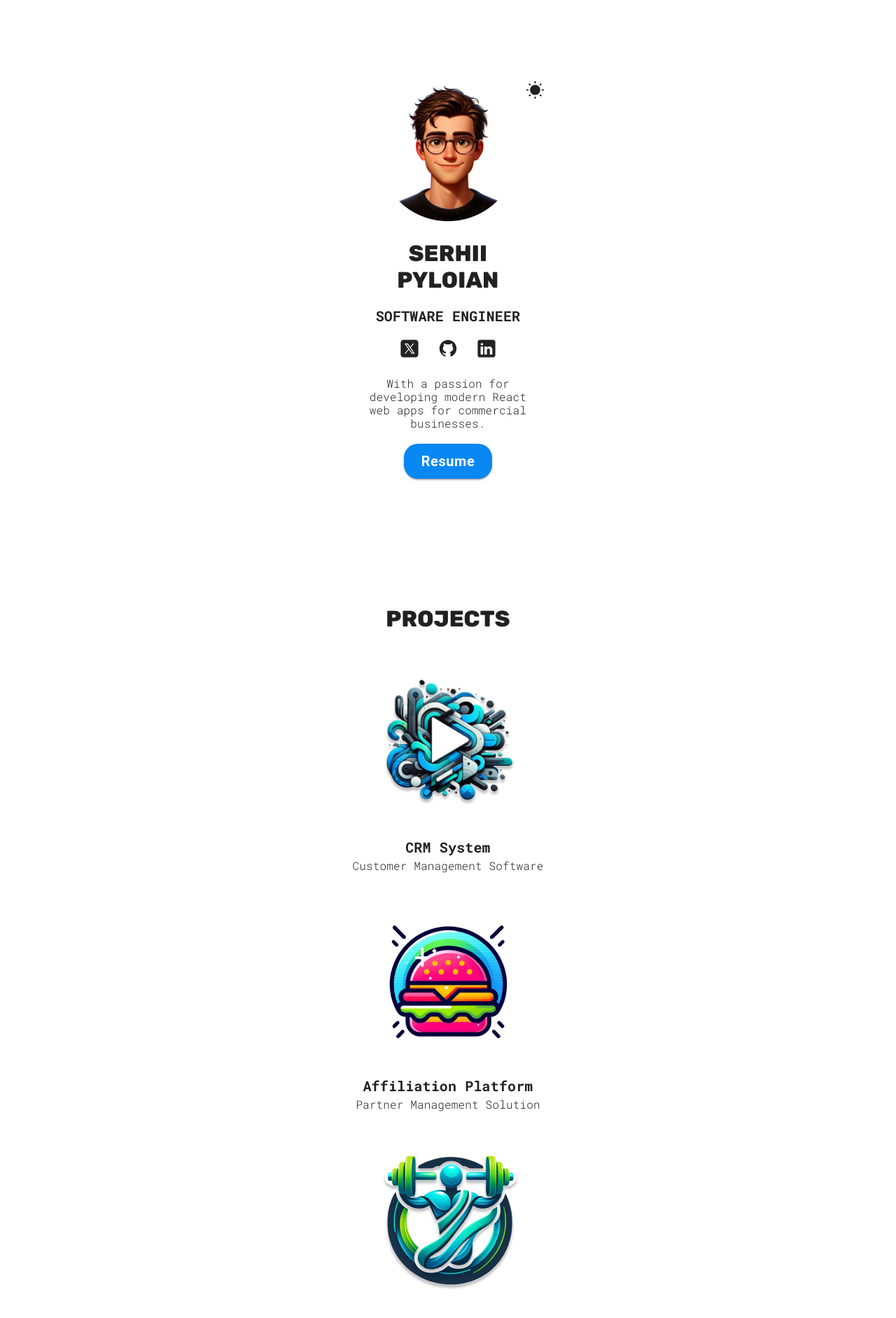
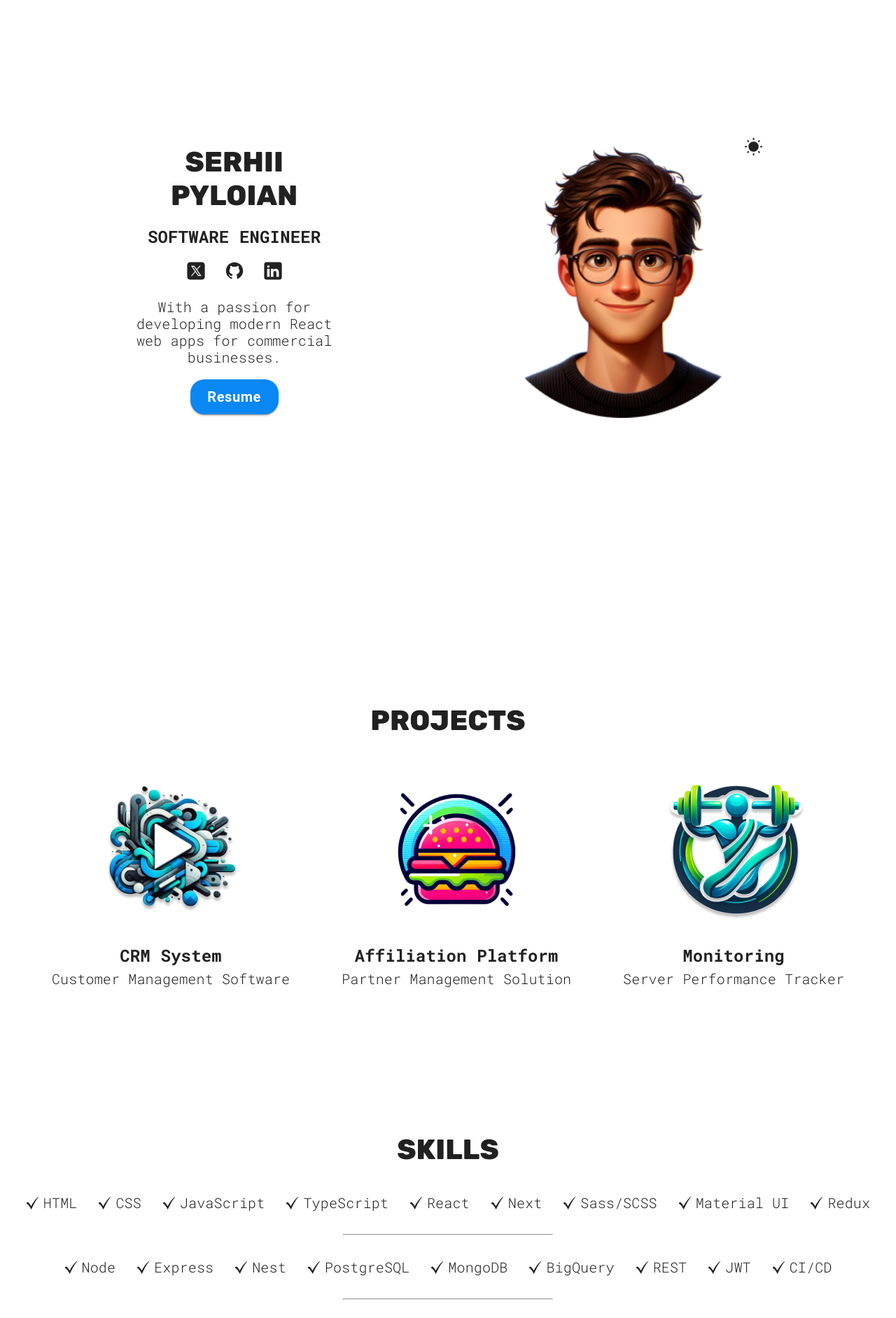
Before and after one commit to SergeiPiloyan/My-Portfolio, a React (Vite) app: page / in a window 1280 px wide. Shown: the top 1883 px of the page at 70% size. Built offline with nearby package versions, Linux system fonts and the light colour scheme.

Commit message:
update styles for big displays

```diff
--- a/src/App.css
+++ b/src/App.css
@@ -31,3 +31,18 @@ p {
   font-size: 16px;
   font-weight: 300;
 }
+
+@media (min-width: 800px) {
+  h1 {
+    font-size: 40px;
+  }
+
+  h2,
+  h3 {
+    font-size: 24px;
+  }
+
+  p {
+    font-size: 20px;
+  }
+}
--- a/src/common/ThemeContext.tsx
+++ b/src/common/ThemeContext.tsx
@@ -41,8 +41,10 @@ export const ThemeProviderContext: React.FC<{ children: React.ReactNode }> = ({
           MuiCssBaseline: {
             styleOverrides: {
               body: {
-                display: "flex",
-                justifyContent: "center",
+                [`@media (max-width:800px)`]: {
+                  display: "flex",
+                  justifyContent: "center",
+                },
                 transition: "background-color 0.4s ease",
                 margin: "0 auto 60px",
               },
@@ -50,6 +52,9 @@ export const ThemeProviderContext: React.FC<{ children: React.ReactNode }> = ({
                 display: "flex",
                 flexDirection: "column",
                 gap: "60px",
+                [`@media (min-width:800px)`]: {
+                  gap: "200px",
+                },
               },
             },
           },
--- a/src/components/Footer.tsx
+++ b/src/components/Footer.tsx
@@ -5,7 +5,7 @@ export const Footer = () => {
 
   return (
     <Box component={"section"} id="footer" sx={{ textAlign: "center" }}>
-      <p style={{ fontSize: "12px" }}>
+      <p style={{ fontSize: "16px" }}>
         &copy; {`${year} Serhii Pyloian`}
         <br />
         {"All rights reserved"}
--- a/src/components/Hero.tsx
+++ b/src/components/Hero.tsx
@@ -13,6 +13,18 @@ const useStyles = makeStyles(() => ({
     gap: "20px",
     height: "100dvh",
     minHeight: "500px",
+    [`@media (min-width:800px)`]: {
+      flexDirection: "row-reverse",
+      alignItems: "center",
+      justifyContent: "space-evenly",
+    },
+  },
+  hero: {
+    maxWidth: "200px",
+    [`@media (min-width:800px)`]: {
+      maxWidth: "400px",
+      width: "400px",
+    },
   },
   section: {
     position: "relative",
@@ -63,9 +75,9 @@ export const Hero = () => {
     <Box component={"section"} className={classes.mainSection} id="hero">
       <Box component={"div"} className={classes.section}>
         <img
-          style={{ maxWidth: "200px" }}
           src={getImagePath("hero", "png")}
           draggable={false}
+          className={classes.hero}
         />
         <img
           className={classes.modeImg}
--- a/src/components/Projects.tsx
+++ b/src/components/Projects.tsx
@@ -23,6 +23,12 @@ const useStyles = makeStyles(() => ({
     flexDirection: "column",
     alignItems: "center",
     gap: "30px",
+    [`@media (min-width:800px)`]: {
+      flexDirection: "row",
+      justifyContent: "space-evenly",
+      flexWrap: "wrap",
+      padding: "0px 30px",
+    },
   },
   project: {
     width: "fit-content",
--- a/src/components/Skills.tsx
+++ b/src/components/Skills.tsx
@@ -23,6 +23,10 @@ const useStyles = makeStyles(() => ({
     rowGap: "40px",
     maxWidth: "26ch",
     gap: "16px",
+    [`@media (min-width:800px)`]: {
+      maxWidth: "fit-content",
+      gap: "30px",
+    },
   },
   title: {
     marginBottom: "30px",
@@ -31,6 +35,9 @@ const useStyles = makeStyles(() => ({
     width: "100px",
     height: "1px",
     margin: "30px auto",
+    [`@media (min-width:800px)`]: {
+      width: "300px",
+    },
   },
 }));
 
```
